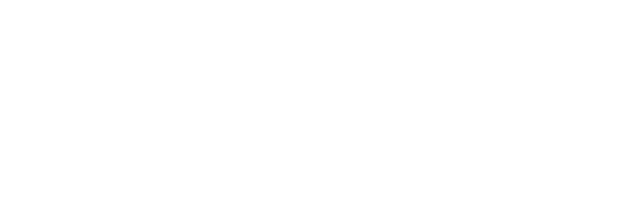
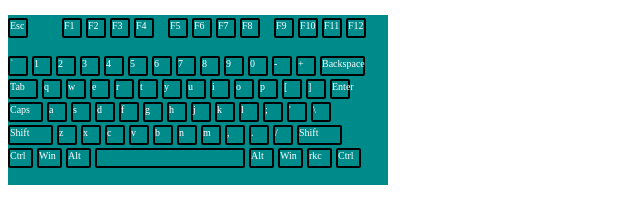
Before and after one commit to rfxDarth/onscreenkb, a plain HTML site: page www/kb.html in a window 1280 px wide. Shown: the whole page, without its empty margins (0-640 px from the left). Drawn offline with Linux system fonts and the light colour scheme.

Commit message:
Simple keyboard

```diff
--- /dev/null
+++ b/www/kb.css
@@ -0,0 +1,48 @@
+.main {
+    width: 380px;
+    height: 170px;
+    background-color: darkcyan;
+}
+
+.btn {
+    width: 20px;
+    height: 20px;
+    color: white;
+    border: 2px solid black;
+    border-radius: 2px;
+    margin: 0px;
+    font-size: 10px;
+    display: inline-block;
+    box-sizing: border-box;
+}
+
+.rs {
+    margin-right: 30px;
+}
+
+.rsh {
+    margin-right: 10px;
+}
+
+.uprow {
+    margin-top: 15px;
+}
+
+.btn.backspace {
+    width: 45px;
+}
+.btn.tab {
+    width: 30px;
+}
+.btn.caps {
+    width: 35px;
+}
+.btn.shift {
+    width: 45px;
+}
+.btn.ctrl,.btn.alt,.btn.win,.btn.rkc {
+    width: 25px;
+}
+.btn.space {
+    width: 150px;
+}
--- a/www/kb.html
+++ b/www/kb.html
@@ -1,9 +1,99 @@
 <!DOCTYPE html>
 <html>
 <head>
-    <title></title>
+    <title>123</title>
+    <link rel="stylesheet" href="kb.css" />
 </head>
 <body>
-
+<div class="main">
+    <div class="uprow">
+        <div class="btn rs">Esc</div>
+        <div class="btn">F1</div>
+        <div class="btn">F2</div>
+        <div class="btn">F3</div>
+        <div class="btn rsh">F4</div>
+        <div class="btn">F5</div>
+        <div class="btn">F6</div>
+        <div class="btn">F7</div>
+        <div class="btn rsh">F8</div>
+        <div class="btn">F9</div>
+        <div class="btn">F10</div>
+        <div class="btn">F11</div>
+        <div class="btn">F12</div>
+    </div>
+    <div style="margin-top: 15px;">
+        <div class="row">
+            <div class="btn">`</div>
+            <div class="btn">1</div>
+            <div class="btn">2</div>
+            <div class="btn">3</div>
+            <div class="btn">4</div>
+            <div class="btn">5</div>
+            <div class="btn">6</div>
+            <div class="btn">7</div>
+            <div class="btn">8</div>
+            <div class="btn">9</div>
+            <div class="btn">0</div>
+            <div class="btn">-</div>
+            <div class="btn">+</div>
+            <div class="btn backspace">Backspace</div>
+        </div>
+        <div class="row">
+            <div class="btn tab">Tab</div>
+            <div class="btn">q</div>
+            <div class="btn">w</div>
+            <div class="btn">e</div>
+            <div class="btn">r</div>
+            <div class="btn">t</div>
+            <div class="btn">y</div>
+            <div class="btn">u</div>
+            <div class="btn">i</div>
+            <div class="btn">o</div>
+            <div class="btn">p</div>
+            <div class="btn">[</div>
+            <div class="btn">]</div>
+            <div class="btn ent">Enter</div>
+        </div>
+        <div class="row">
+            <div class="btn caps">Caps</div>
+            <div class="btn">a</div>
+            <div class="btn">s</div>
+            <div class="btn">d</div>
+            <div class="btn">f</div>
+            <div class="btn">g</div>
+            <div class="btn">h</div>
+            <div class="btn">j</div>
+            <div class="btn">k</div>
+            <div class="btn">l</div>
+            <div class="btn">;</div>
+            <div class="btn">'</div>
+            <div class="btn">\</div>
+        </div>
+        <div class="row">
+            <div class="btn shift">Shift</div>
+            <div class="btn">z</div>
+            <div class="btn">x</div>
+            <div class="btn">c</div>
+            <div class="btn">v</div>
+            <div class="btn">b</div>
+            <div class="btn">n</div>
+            <div class="btn">m</div>
+            <div class="btn">,</div>
+            <div class="btn">.</div>
+            <div class="btn">/</div>
+            <div class="btn shift">Shift</div>
+        </div>
+        <div class="row">
+            <div class="btn ctrl">Ctrl</div>
+            <div class="btn win">Win</div>
+            <div class="btn alt">Alt</div>
+            <div class="btn space">&nbsp;</div>
+            <div class="btn alt">Alt</div>
+            <div class="btn win">Win</div>
+            <div class="btn rkc">rkc</div>
+            <div class="btn ctrl">Ctrl</div>
+        </div>
+    </div>
+</div>
 </body>
 </html>
```
